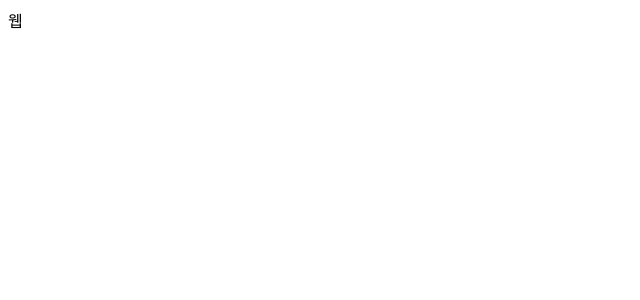
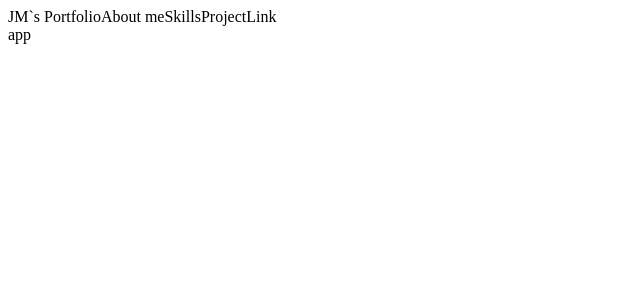
Before and after one commit to James940522/PORTFOLIO, a React (Create React App) app in the folder client/: page / in a window 1280 px wide. Shown: the top 300 px of the page, without its empty margins (0-640 px from the left). Built offline with nearby package versions, Linux system fonts and the light colour scheme.

Commit message:
create components files

```diff
--- a/client/src/App.js
+++ b/client/src/App.js
@@ -1,5 +1,12 @@
+import Nav from "./Components/Nav";
+
 function App() {
-  return <div>웹</div>;
+  return (
+    <>
+      <Nav />
+      <div>app</div>
+    </>
+  );
 }
 
 export default App;
--- /dev/null
+++ b/client/src/Components/Nav/index.js
@@ -0,0 +1,15 @@
+function Nav() {
+  return (
+    <header>
+      <div>
+        <span>JM`s Portfolio</span>
+        <span>About me</span>
+        <span>Skills</span>
+        <span>Project</span>
+        <span>Link</span>
+      </div>
+    </header>
+  );
+}
+
+export default Nav;
```
Also changed, not shown: client/src/Components/About/index.js (added, +9 -0 lines), client/src/Components/Footer/index.js (added, +9 -0 lines), client/src/Components/Links/index.js (added, +7 -0 lines), client/src/Components/Projects/index.js (added, +9 -0 lines), client/src/Components/Skills/index.js (added, +9 -0 lines).
